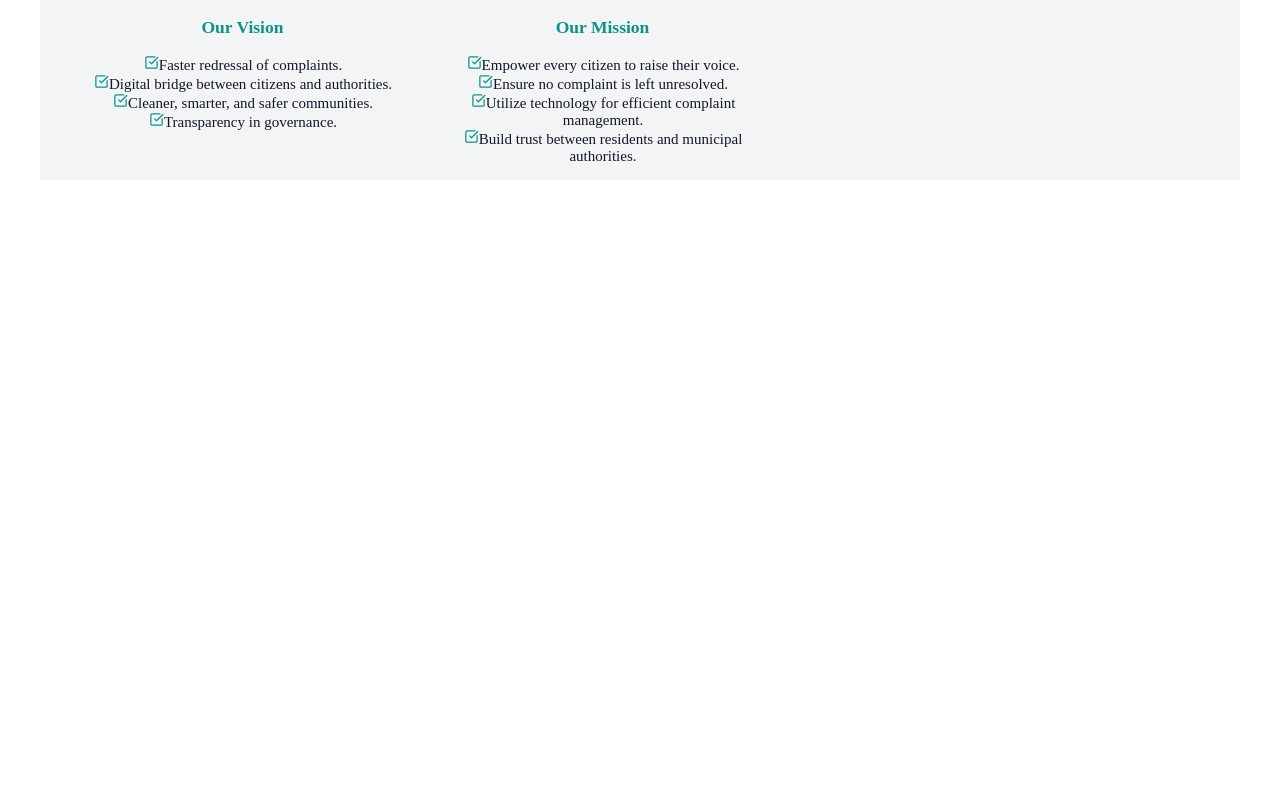
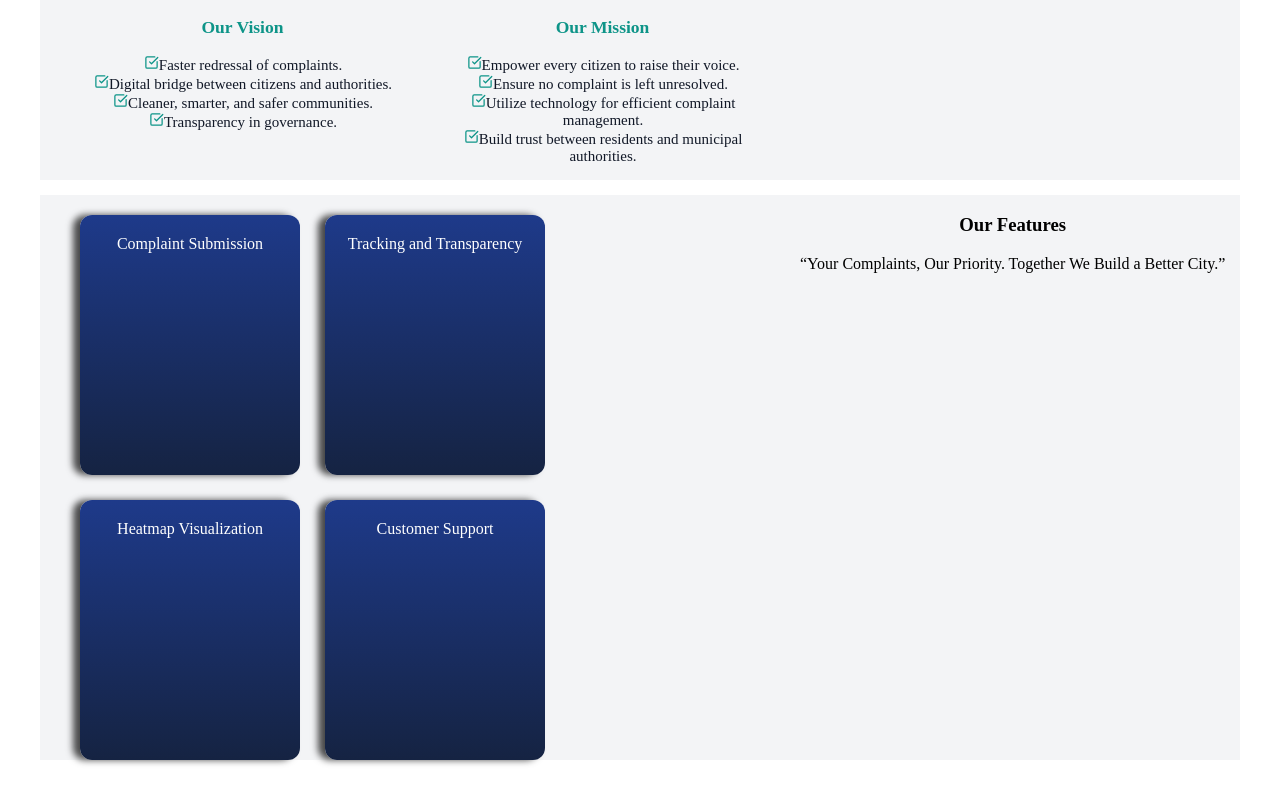
Before and after one commit to Prachi-Gupta-01/Trustline, a React (Vite) app in the folder trustFront/my-app/: page / in a window 1280 px wide. Shown: the part 525-1325 px from the top of the page. Before the commit the page ends 800 px from the top, so only its background shows below. Built offline with nearby package versions, Linux system fonts and the light colour scheme; the HTML template or start-up script is replaced by a standard one.

Commit message:
feature section added

```diff
--- /dev/null
+++ b/trustFront/my-app/src/component/features/features.css
@@ -0,0 +1,30 @@
+.features{
+    display: flex;
+    background-color: #F3F4F6;
+    margin-top: 15px;
+}
+.feature-left{
+    margin-top:20px;
+    margin-left: 20px;
+    width: 60%;
+    padding-left:20px;
+    display: flex;
+    flex-direction: column;
+    gap: 25px;
+
+}
+.fb{
+    display: flex;
+    gap: 25px;
+}
+.f-box{
+  width:180px;
+  height: 220px;
+  padding: 20px;
+  border-radius: 12px;
+  background: linear-gradient(180deg, #1e3a8a, #152342); /* gradient blue */
+  color: white;
+  box-shadow: -7px 0px 7px rgba(0, 0, 0, 0.7);
+  text-align: center;
+  transition: transform 0.3s ease, box-shadow 0.3s ease;
+}
--- /dev/null
+++ b/trustFront/my-app/src/component/features/features.jsx
@@ -0,0 +1,25 @@
+import "./features.css";
+
+const Features=()=> {
+    return(
+        <div className="features">
+            <div className="feature-left">
+                <div className="fb">
+                    <div className="f-box">Complaint Submission</div>
+                    <div className="f-box">Tracking and Transparency</div>
+                </div>
+                <div className="fb">
+                    <div className="f-box">Heatmap Visualization</div>
+                    <div className="f-box">Customer Support</div>
+                </div>
+            </div>
+            <div className="feature-right">
+                <div>
+                    <h3>Our Features</h3>
+                    <p>“Your Complaints, Our Priority. Together We Build a Better City.”</p>
+                </div>
+            </div>
+        </div>
+    )
+}
+export default Features;
--- a/trustFront/my-app/src/pages/Home/Home.jsx
+++ b/trustFront/my-app/src/pages/Home/Home.jsx
@@ -1,6 +1,7 @@
 import Header from "../../component/header/header";
 import "./Home.css";
 import About from "../../component/About/About";
+import Features from "../../component/features/features";
 
 
 
@@ -9,6 +10,7 @@ const Home=()=> {
         <div className="home">
             <Header/>
             <About/>
+            <Features/>
         </div>
     )
 }
```
